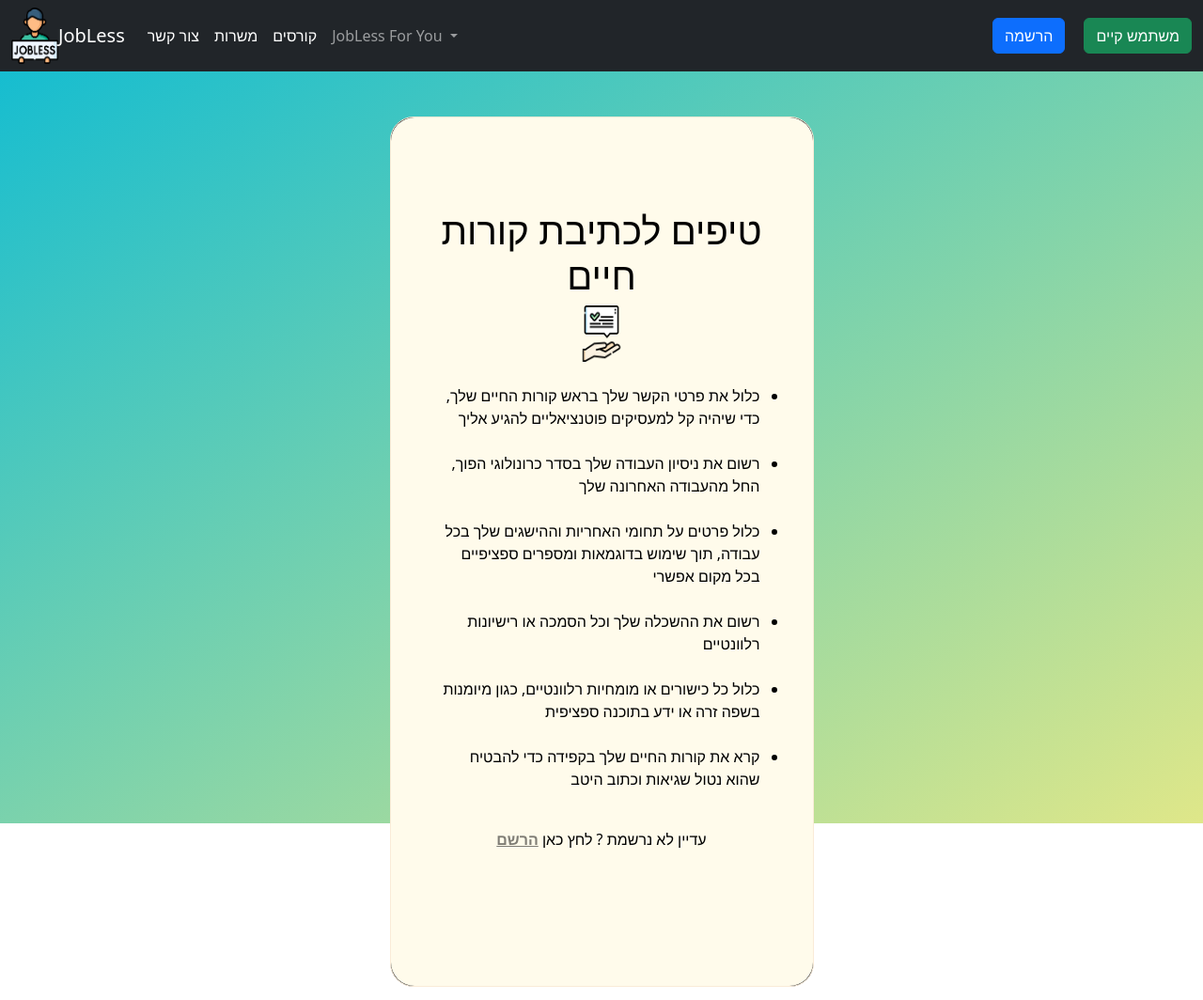
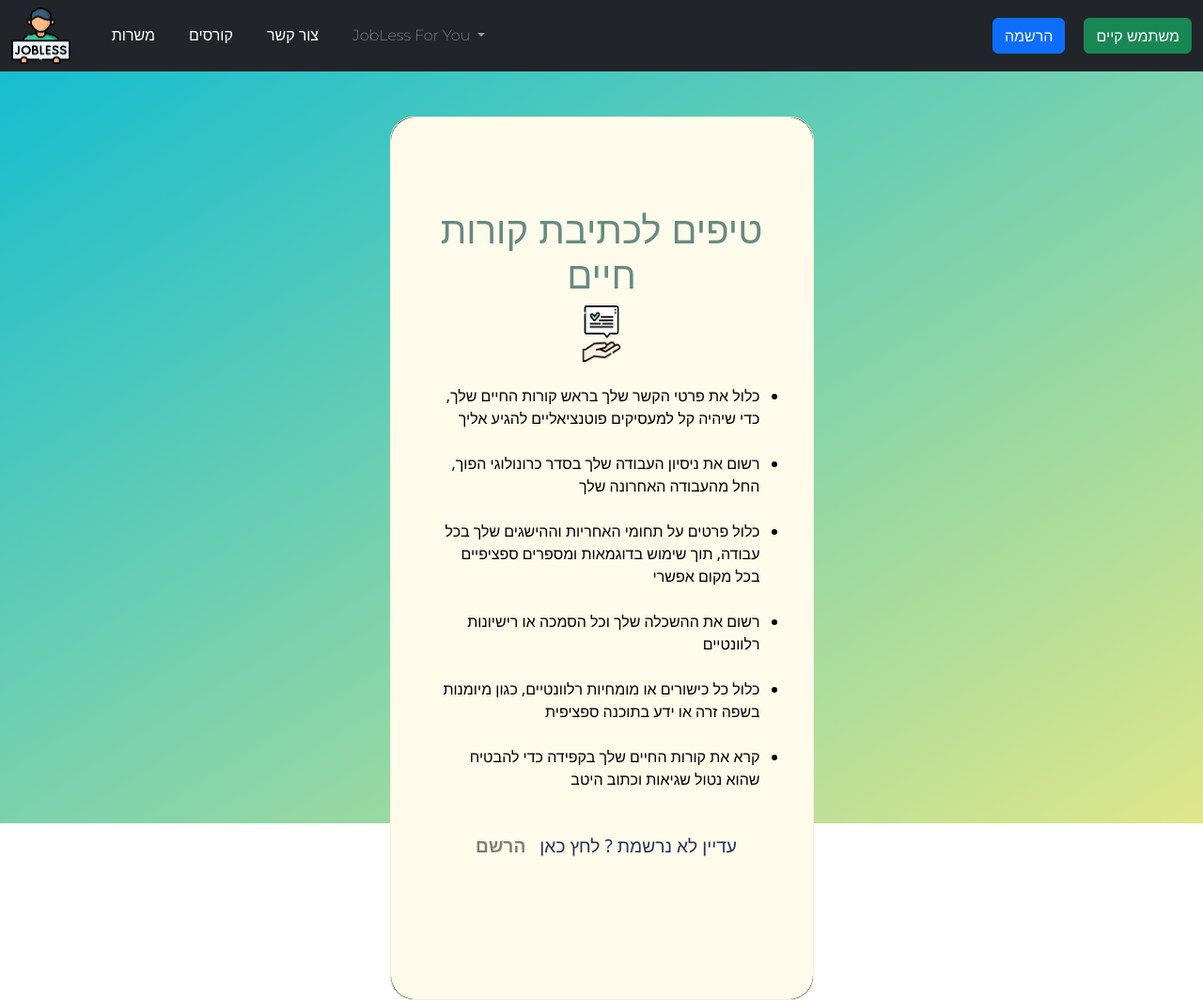
Before and after one commit to VictorSocolovschi/JobLess, a website: page CvTips1.html in a window 1280 px wide. Shown: the whole page at 94% size. Drawn offline with nearby package versions, Linux system fonts and the light colour scheme.

Commit message:
Update CvTips1.html

```diff
--- a/CvTips1.html
+++ b/CvTips1.html
@@ -12,6 +12,16 @@
   <link href="https://cdn.jsdelivr.net/npm/bootstrap@5.2.2/dist/css/bootstrap.min.css" rel="stylesheet" integrity="sha384-Zenh87qX5JnK2Jl0vWa8Ck2rdkQ2Bzep5IDxbcnCeuOxjzrPF/et3URy9Bv1WTRi" crossorigin="anonymous">
   <script src="https://cdn.jsdelivr.net/npm/bootstrap@5.2.2/dist/js/bootstrap.bundle.min.js" integrity="sha384-OERcA2EqjJCMA+/3y+gxIOqMEjwtxJY7qPCqsdltbNJuaOe923+mo//f6V8Qbsw3" crossorigin="anonymous"></script>
   <link rel="stylesheet" href="css/login.css">
+  <meta charset="utf-8">
+  <title>JobLess</title>
+  <link rel="Website icon" type="img" href="images/jobless_photo-removebg-preview.png">
+  <link rel="stylesheet" href="css/index.css">
+  <link rel="preconnect" href="https://fonts.googleapis.com">
+  <link rel="preconnect" href="https://fonts.gstatic.com" crossorigin>
+  <link href="https://fonts.googleapis.com/css2?family=Merriweather&family=Montserrat:wght@200&family=Sacramento&display=swap" rel="stylesheet">
+  <link href="https://cdn.jsdelivr.net/npm/bootstrap@5.2.3/dist/css/bootstrap.min.css" rel="stylesheet" integrity="sha384-rbsA2VBKQhggwzxH7pPCaAqO46MgnOM80zW1RWuH61DGLwZJEdK2Kadq2F9CUG65" crossorigin="anonymous">
+
+
 
 </head>
 
@@ -20,20 +30,20 @@
     <nav class="navbar navbar-expand-md navbar-dark fixed-auto bg-dark" style="text-emphasis:inherit">
       <div class="container-fluid">
           <img class="jobless-img" src="images\jobless_photo-removebg-preview.png" alt="jobless-photo" width="50" height="60">
-        <a class="navbar-brand">JobLess</a>
+        <a class="navbar-brand"></a>
         <button class="navbar-toggler" type="button" data-bs-toggle="collapse" data-bs-target="#navbarCollapse" aria-controls="navbarCollapse" aria-expanded="false" aria-label="Toggle navigation">
           <span class="navbar-toggler-icon">JobLess</span>
         </button>
         <div class="collapse navbar-collapse" id="navbarCollapse">
           <ul class="navbar-nav me-auto mb-2 mb-md-0">
             <li class="nav-item">
-              <a class="nav-link active" aria-current="page" href="mailto:guyhaliva123@gmail.com">צור קשר</a>
-            </li>
-            <li class="nav-item">
               <a class="nav-link active" href="#">משרות</a>
             </li>
             <li class="nav-item">
               <a class="nav-link active" href="#">קורסים</a>
+            </li>
+            <li class="nav-item">
+              <a class="nav-link active" aria-current="page" href="mailto:guyhaliva123@gmail.com">צור קשר</a>
             </li>
             <li class="nav-item dropdown">
         <a class="nav-link dropdown-toggle" href="#" role="button" data-bs-toggle="dropdown" aria-expanded="false">
```
